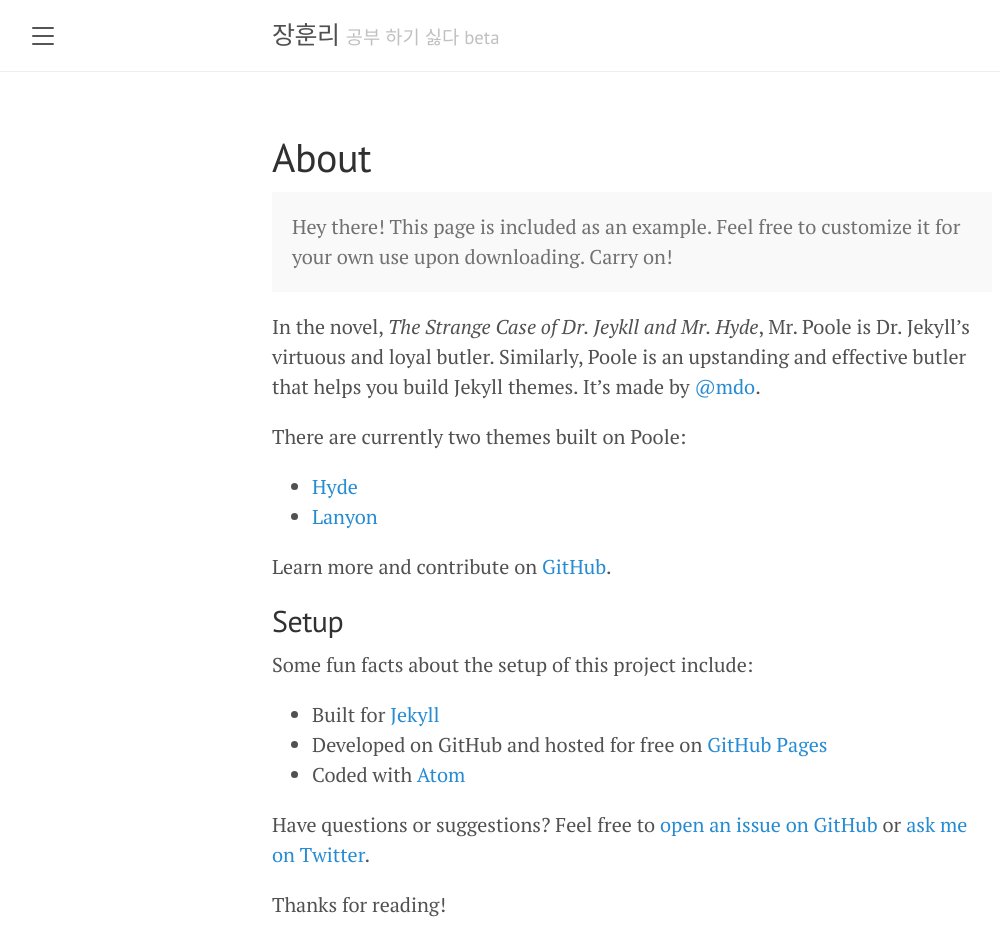
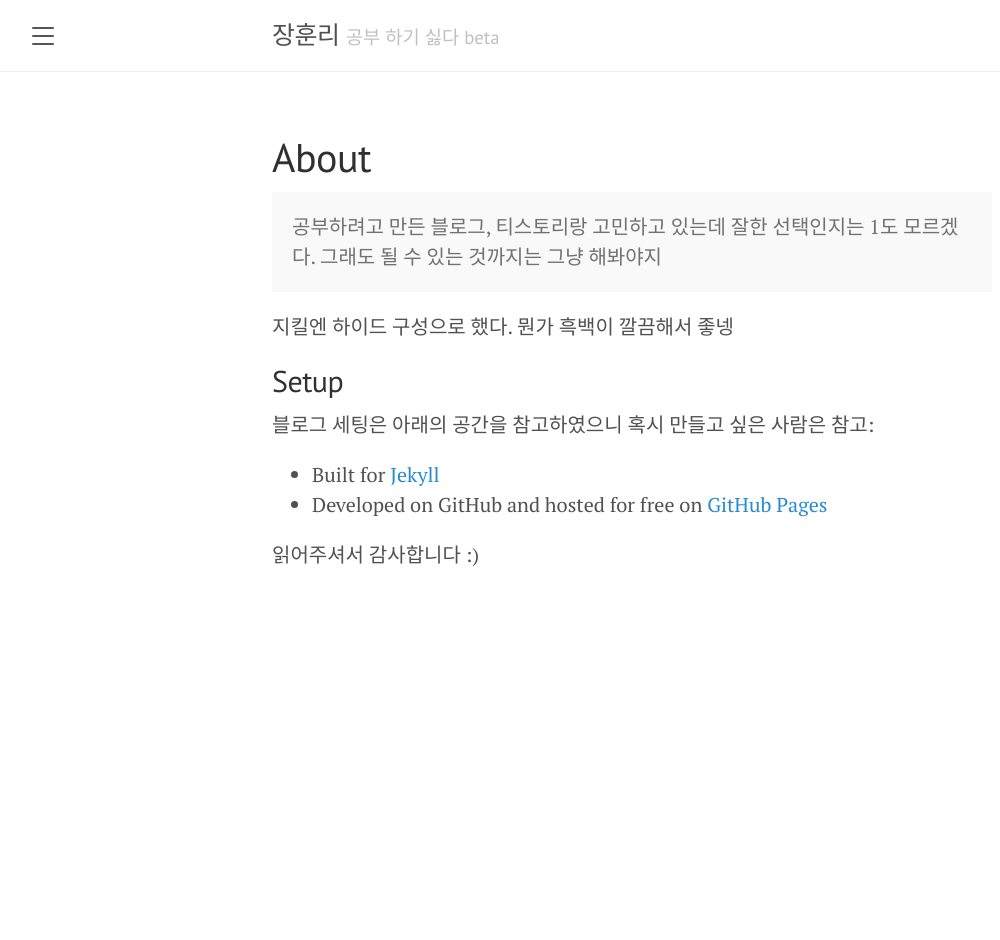
Before and after one commit to hijanghoon/hijanghoon.github.io, a Jekyll site: the page built from about.md, in a window 1280 px wide. Shown: the whole page, without its empty margins (8-1008 px from the left). Built offline with Jekyll 4.4.1, drawn with Linux system fonts in a browser that asks for light colours; after the commit the page ends 900 px from its top, so only the background shows below that.

Commit message:
새해 코딩

```diff
--- a/about.md
+++ b/about.md
@@ -4,26 +4,16 @@ title: About
 ---
 
 <p class="message">
-  Hey there! This page is included as an example. Feel free to customize it for your own use upon downloading. Carry on!
+  공부하려고 만든 블로그, 티스토리랑 고민하고 있는데 잘한 선택인지는 1도 모르겠다. 그래도 될 수 있는 것까지는 그냥 해봐야지
 </p>
 
-In the novel, *The Strange Case of Dr. Jeykll and Mr. Hyde*, Mr. Poole is Dr. Jekyll's virtuous and loyal butler. Similarly, Poole is an upstanding and effective butler that helps you build Jekyll themes. It's made by [@mdo](https://twitter.com/mdo).
-
-There are currently two themes built on Poole:
-
-* [Hyde](http://hyde.getpoole.com)
-* [Lanyon](http://lanyon.getpoole.com)
-
-Learn more and contribute on [GitHub](https://github.com/poole).
-
+지킬엔 하이드 구성으로 했다. 뭔가 흑백이 깔끔해서 좋넹
 ## Setup
 
-Some fun facts about the setup of this project include:
+블로그 세팅은 아래의 공간을 참고하였으니 혹시 만들고 싶은 사람은 참고:
 
 * Built for [Jekyll](https://jekyllrb.com)
 * Developed on GitHub and hosted for free on [GitHub Pages](https://pages.github.com)
-* Coded with [Atom](https://atom.io)
 
-Have questions or suggestions? Feel free to [open an issue on GitHub](https://github.com/poole/issues/new) or [ask me on Twitter](https://twitter.com/mdo).
 
-Thanks for reading!
+읽어주셔서 감사합니다 :)
--- a/public/css/lanyon.css
+++ b/public/css/lanyon.css
@@ -556,3 +556,10 @@ a.pagination-item:hover {
 .layout-reverse.sidebar-overlay #sidebar-checkbox:checked ~ .sidebar {
   box-shadow: -.25rem 0 .5rem rgba(0,0,0,.1);
 }
+
+
+/* 새 css class */
+.center {
+  display: block;
+  margin: auto;
+}
```
Also changed, not shown: _posts/2020-03-01-about.md (added, +29 -0 lines), _posts/2020-07-29-marketkurly.md (+0 -2 lines), _posts/2021-02-08-iamalinedeveloper.md (+1 -1 lines), _posts/2021-02-13-test.md (+4 -3 lines).
